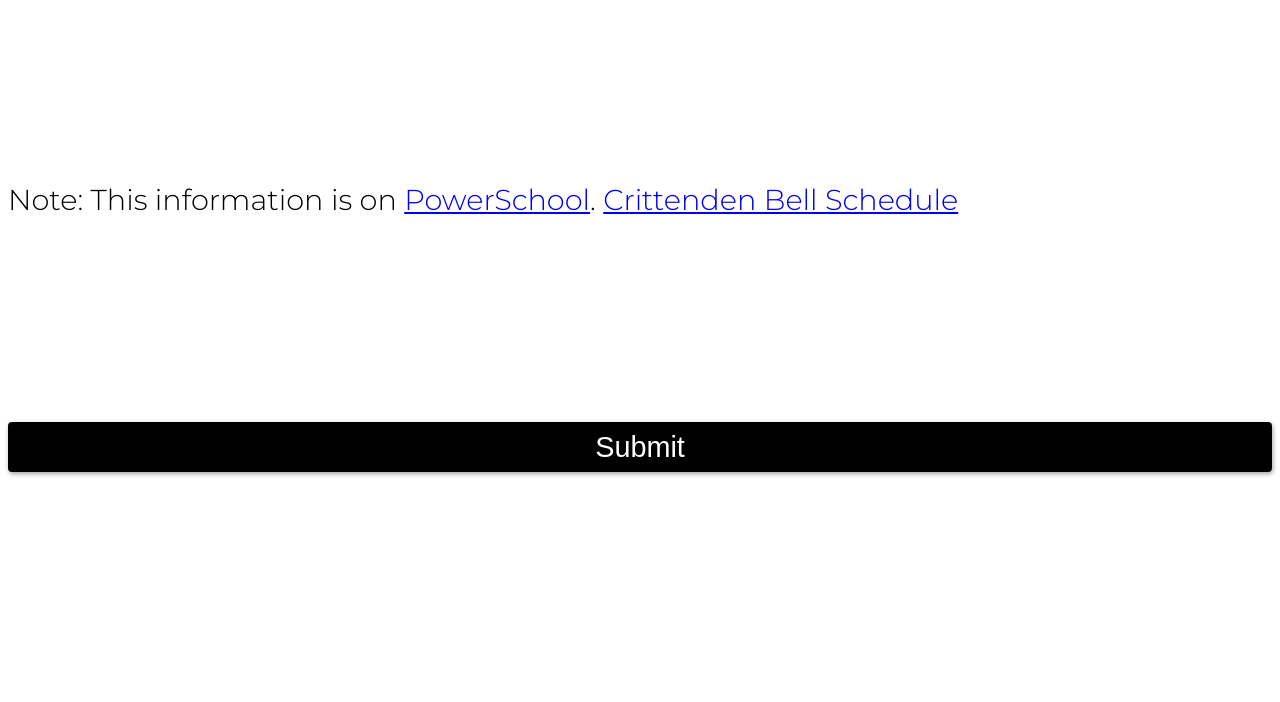
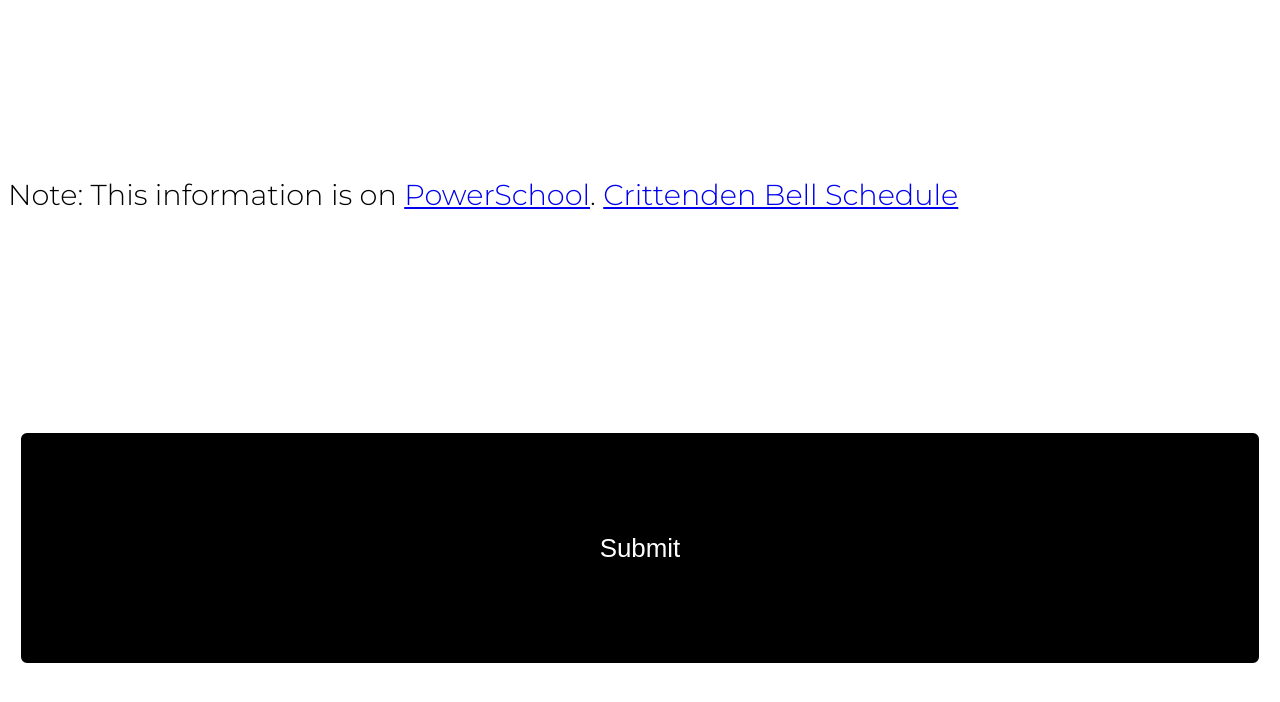
Before and after one commit to platipus25/school-schedule-whatsnext, a browser extension: page options.html in a window 1280 px wide. Shown: the part 92-794 px from the top of the page. Drawn offline with Linux system fonts and the light colour scheme; a web font is replaced by a local one.

Commit message:
Make changes to css

```diff
--- a/css/options.css
+++ b/css/options.css
@@ -8,9 +8,12 @@ body{
 }
 
 form{
-  display:flex;
-  flex-direction: column;
+  --repeat-times:1;
+  display:grid;
+  flex-direction:column;
   flex-wrap: wrap;
+  grid-template-columns: repeat(var(--repeat-times), 1fr);
+  justify-items: stretch;
 }
 
 h2{
@@ -34,28 +37,73 @@ p{
 }
 
 input {
-  border: inset #ddd calc(0.05em + 2.5px);
-  box-shadow: 1px 2px 4px 0.2px #aaa;
-  border-radius: 4px;
-  font-size: 1em;
+  border: inset #333 calc(0.05em + 0.8px);
+  /*box-shadow: 1px 2px 4px 0.2px #aaa;*/
+  border-radius: 6px;
+  font-size: 0.9em;
   padding: 0.2em;
-  margin: 0.3em 0;
+  margin: 0.3em auto;
   text-align:center;
-  width:100%;
+  width:95%;
+}
+
+input:focus{
+  border-color:cornflowerblue;
 }
 
 input[type="submit"]{
-  /*position:absolute;
-  z-index: 2;
-  bottom: 0;*/
-
   color: white;
   border: solid black calc(0.05em + 2.5px);
   background-color:black;
+  margin-top: 1.2em;
+  grid-column:1 / -1;
+}
+
+input[type="submit"]:active{
+  border-color:cornflowerblue;
+}
+
+.period{
+  margin:0.2em;
+  text-align:center;
+}
+
+@media (max-width: 600px){
+  form{
+    --repeat-times:1;
+  }
+
+  input[type="submit"]{
+    width:94%;
+  }
+}
+
+@media (min-width: 600px) {
+  form{
+    --repeat-times:2;
+  }
+
+  input[type="submit"]{
+    width:97%;
+  }
+}
+
+@media (min-width: 900px){
+  form{
+    --repeat-times:3;
+  }
+
+  #submit-bottom{
+    display:none;
+  }
+
+  input[type="submit"]{
+    width:98%;
+  }
 }
 
 
-  #submit{
+  /*#submit{
     width:75%;
     margin-top:10vh;
     font-size:3vh;
@@ -73,4 +121,4 @@ input[type="submit"]{
     padding-left:0.5vw;
     padding-right:0.5vw;
     border-radius:1.5vw;
-  }
+  }*/
```
Also changed, not shown: css/index.css (+7 -2 lines).
